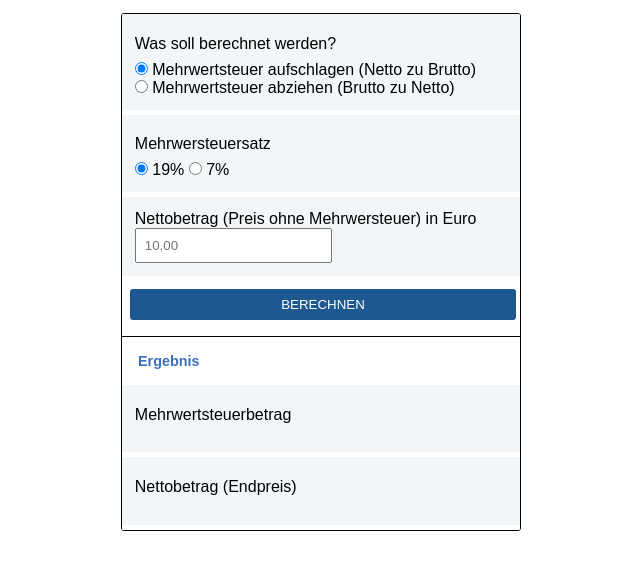
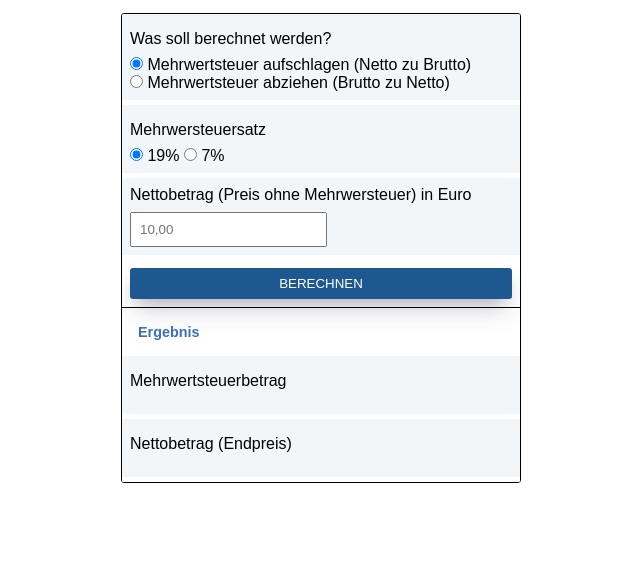
Before and after one commit to ngynngchn/Mehrwertsteuerrechner-js_project, a plain HTML site: page index.html in a window 1280 px wide. Shown: the part 47-616 px from the top of the page, without its empty margins (319-959 px from the left). Drawn offline with Linux system fonts and the light colour scheme.

Commit message:
restyled button; need to turn dot into comma

```diff
--- a/assets/css/style.css
+++ b/assets/css/style.css
@@ -18,9 +18,11 @@ h1 {
 form {
 	border: 1px solid #000;
 	border-radius: 3px;
+	overflow: hidden;
 	width: 400px;
-	overflow: hidden;
 	margin: 0.5rem auto;
+	display: flex;
+	flex-direction: column;
 }
 
 h2 {
@@ -31,31 +33,41 @@ h2 {
 section {
 	background-color: #f3f6f8;
 	border-bottom: 5px solid white;
-	padding: 1vw;
+	padding: 0.5rem;
 }
 
 h2 {
 	margin: 0.5rem 0;
 }
 
-label {
-	padding: 1rem 0;
-}
-
 input[type="text"] {
 	width: fit-content;
 	padding: 0.5rem;
+	margin-top: 0.5rem;
 }
 
 /* Button */
-input[type="submit"] {
+button {
 	background-color: #1d5891;
 	color: white;
 	border: none;
-	padding: 1vh;
-	margin: 0.5rem 0.5rem 1rem;
+	padding: 0.5rem;
+
+	margin: 0.5rem;
+	box-shadow: rgba(50, 50, 93, 0.25) 0px 13px 27px -5px,
+		rgba(0, 0, 0, 0.3) 0px 8px 16px -8px;
 	border-radius: 3px;
-	width: 97%;
+	transition: all 0.3s ease;
+}
+
+input[type="submit"]:hover {
+	box-shadow: rgba(50, 50, 93, 0.25) 0px 2px 5px -1px,
+		rgba(0, 0, 0, 0.3) 0px 1px 3px -1px;
+}
+
+input[type="submit"]:active {
+	box-shadow: rgba(50, 50, 93, 0.25) 0px 2px 5px -1px,
+		rgba(0, 0, 0, 0.3) 0px 1px 3px -1px;
 }
 
 /* Result */
--- a/index.html
+++ b/index.html
@@ -68,6 +68,7 @@
 				<label for="price " class="price"
 					>Nettobetrag (Preis ohne Mehrwersteuer) in Euro
 				</label>
+
 				<input
 					type="text"
 					name="price"
@@ -77,7 +78,7 @@
 				/>
 			</section>
 			<!-- BUTTON  -->
-			<input type="submit" value="BERECHNEN" onclick="calculateVatValue()" />
+			<button onclick="calculateVatValue()">BERECHNEN</button>
 
 			<!-- OUTPUT FIELDS -->
 			<h3>Ergebnis</h3>
```
